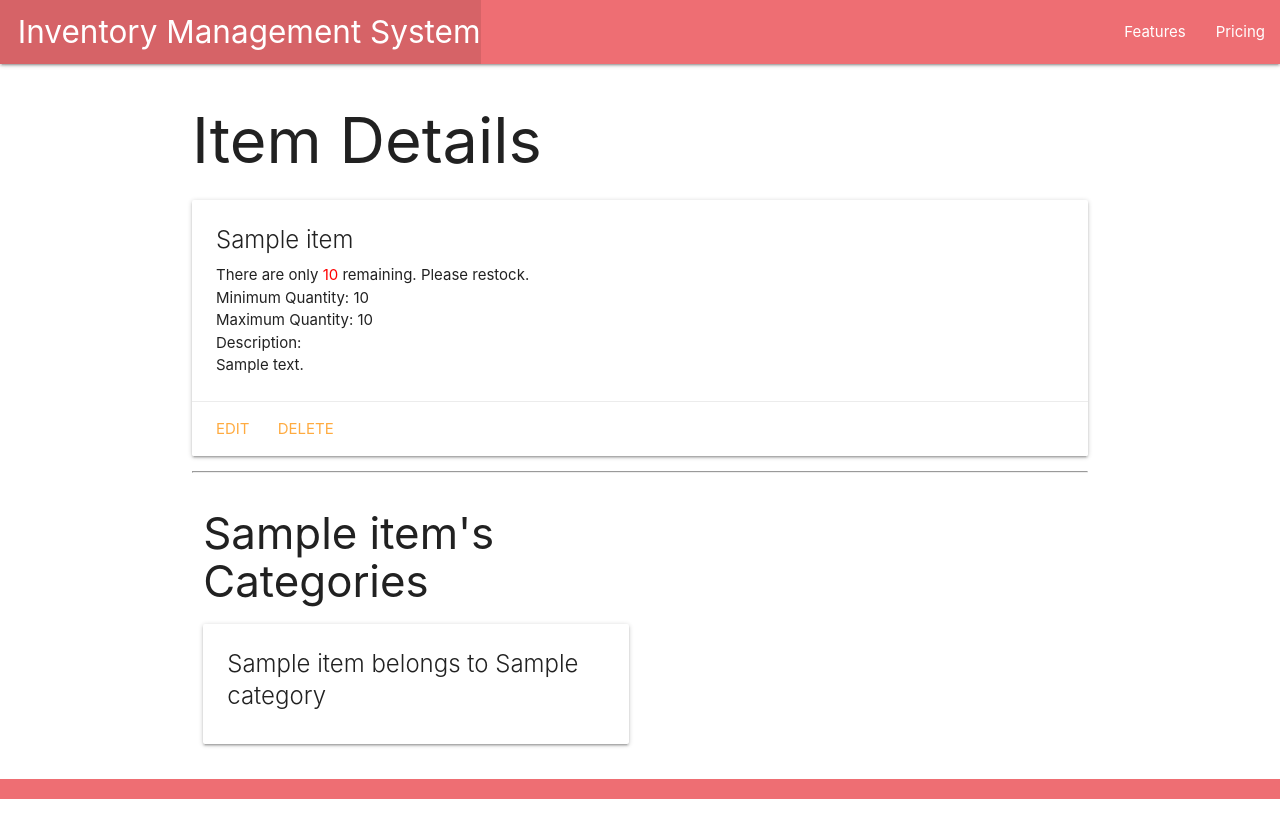
After one commit to MartyEternal/inventorymanager, a Django app: page /items/1/ in a window 1280 px wide. The commit adds this page. Run offline with Django 5.2, Linux system fonts and the light colour scheme; tables that the repository leaves empty hold one stand-in row (values such as "Sample post").

Commit message:
categories fixed and CRUD complete

```diff
--- a/main_app/admin.py
+++ b/main_app/admin.py
@@ -1,4 +1,5 @@
 from django.contrib import admin
-from .models import Item
+from .models import Item, Category
 # Register your models here.
 admin.site.register(Item)
+admin.site.register(Category)
--- a/main_app/models.py
+++ b/main_app/models.py
@@ -3,13 +3,25 @@ from django.urls import reverse
 from datetime import date
 from django.contrib.auth.models import User
 
-# Create your models here.
+#category stuff
+class Category(models.Model):
+    name = models.CharField(max_length=100)
+    description = models.TextField(max_length=250)
+
+    def __str__(self):
+        return self.name
+
+    def get_absolute_url(self):
+        return reverse('categories_detail', kwargs={'category_id': self.id})
+
+    # Create your models here.
 class Item(models.Model):
     name = models.CharField(max_length=100)
-    type = models.CharField(max_length=100)
+    quantity_current = models.IntegerField()
+    quantity_min = models.IntegerField(default = 1)
+    quantity_max = models.IntegerField()
     description = models.TextField(max_length=250)
-    quantity_current = models.IntegerField()
-    quantity_max = models.IntegerField()
+    categories = models.ManyToManyField(Category)
 
     def __str__(self):
         return self.name
--- a/main_app/templates/base.html
+++ b/main_app/templates/base.html
@@ -20,8 +20,7 @@
           <li><a href="{% url 'home' %}" class="left brand-logo">&nbsp;&nbsp;Inventory Management System</a></li>
         </ul>
         <ul class="right">
-
-          <li ><a href="#" class="dropdown">Features</a></li>
+          <li><a href="#" class="dropdown">Features</a></li>
           <div class="dropdown-content">
             <a href="{% url 'about' %}">About</a>
             <a href="#">Contact</a>
@@ -35,8 +34,10 @@
             <a href="#">Knowledge Base</a>
             <a href="#">FAQs</a>
           </div>
-          <li><a href="{% url 'item_create' %}">Add an Item</a></li>
-          <li><a href="{% url 'item' %}">View My Inventory</a></li>
+          <li><a href="{% url 'categories_index' %}">Categories</a></li>
+          <li><a href="{% url 'categories_create' %}">Add a Category</a></li>
+          <li><a href="{% url 'items_create' %}">Add an Item</a></li>
+          <li><a href="{% url 'index' %}">View My Inventory</a></li>
           <li class="nav-item">
             <a class="nav-link" href="{% url 'logout' %}">Logout</a>
           </li>
--- /dev/null
+++ b/main_app/templates/items/detail.html
@@ -0,0 +1,52 @@
+{% extends 'base.html' %}
+{% block content %}
+
+<h1>Item Details</h1>
+
+<div class="card">
+  <div class="card-content">
+    <span class="card-title">{{ item.name }}</span>
+    {% if item.quantity_current > item.quantity_min %}
+    <p>Quantity: {{ item.quantity_current }}</p>
+    {% else %}
+    <p>There
+      {% if item.quantity_current == 1 %}
+      is
+      {% else %}
+      are
+      {% endif %}
+      only <span style="color: red">{{ item.quantity_current }}</span> remaining. Please restock.</p>
+    {% endif %}
+    <p>Minimum Quantity: {{ item.quantity_min }}</p>
+    <p>Maximum Quantity: {{ item.quantity_max }}</p>
+    <p>Description: {{ item.description|linebreaks }}</p>
+  </div>
+  <div class="card-action">
+    <a href="{% url 'items_update' item.id %}">Edit</a>
+    <a href="{% url 'items_delete' item.id %}">Delete</a>
+  </div>
+</div>
+
+<hr>
+
+<div class="row">
+  <div class="col s6">
+    <h3>{{ item.name }}'s Categories</h3>
+    {% if item.categories.count %}
+    {% for category in item.categories.all %}
+    <div class="card">
+      <div class="card-content">
+        <span class="card-title">
+          {{ item.name }} belongs to {{ category.name }}
+        </span>
+      </div>
+    </div>
+    {% endfor %}
+    {% else %}
+    <h5>No Categories</h5>
+    {% endif %}
+  </div>
+  <!-- Available categories will come after this line -->
+</div>
+
+{% endblock %}
--- a/main_app/templates/item/index.html
+++ b/main_app/templates/items/index.html
@@ -3,7 +3,7 @@
 
 <h1>Inventory List</h1>
 
-{% for item in inventory %}
+{% for item in items %}
 <div class="card">
     <a href="{% url 'detail' item.id %}">
         <div class="card-content">
--- a/main_app/urls.py
+++ b/main_app/urls.py
@@ -4,11 +4,20 @@ from . import views
 urlpatterns = [
     path('', views.home, name='home'),
     path('about/', views.about, name='about'),
-    path('item/', views.item_index, name='item'),
-    path('item/<int:item_id>/', views.item_detail, name='detail'),
-    path('item/create/', views.ItemCreate, name='item_create'),
-    path('item/<int:pk>/update/', views.ItemUpdate, name='item_update'),
-    path('item/<int:pk>/delete/', views.ItemDelete, name='item_delete'),
+    path('items/', views.items_index, name='index'),
+    path('items/<int:item_id>/', views.items_detail, name='detail'),
+    path('items/create/', views.ItemCreate.as_view(), name='items_create'),
+    path('items/<int:pk>/update/', views.ItemUpdate.as_view(), name='items_update'),
+    path('items/<int:pk>/delete/', views.ItemDelete.as_view(), name='items_delete'),
+
+    #login/out
     path('logout/', views.logout_user, name='logout'),
 
+    # categories stuff
+    path('categories/', views.categories_index, name='categories_index'),
+    path('categories/<int:category_id>/', views.categories_detail, name='categories_detail'),
+    path('categories/create/', views.CategoryCreate.as_view(), name='categories_create'),
+    path('categories/<int:pk>/update/', views.CategoryUpdate.as_view(), name='categories_update'),
+    path('categories/<int:pk>/delete/', views.CategoryDelete.as_view(), name='categories_delete'),
+
 ]
--- a/main_app/views.py
+++ b/main_app/views.py
@@ -1,6 +1,6 @@
 from django.shortcuts import render, redirect
 from django.views.generic.edit import CreateView, UpdateView, DeleteView
-from .models import Item
+from .models import Item, Category
 from django.contrib.auth import authenticate, login, logout
 from django.contrib import messages
 from django.contrib.auth.decorators import login_required
@@ -12,20 +12,20 @@ from django.contrib.auth.decorators import login_required
 # ]
 
 # Create your views here.
-@login_required
+# @login_required
 class ItemCreate(CreateView):
     model = Item
-    fields = '__all__'
+    fields = ['name', 'quantity_current', 'quantity_max', 'description']
 
-@login_required
+# @login_required
 class ItemUpdate(UpdateView):
   model = Item
-  fields = ['type', 'description', 'quantity_current', 'quantity_max']
+  fields = ['quantity_current', 'quantity_min', 'quantity_max', 'description']
 
-@login_required
+# @login_required
 class ItemDelete(DeleteView):
   model = Item
-  success_url = '/item'
+  success_url = '/items'
 
 # def home(request):
 #     return render(request, 'home.html')
@@ -33,17 +33,17 @@ class ItemDelete(DeleteView):
 def about(request):
     return render(request, 'about.html')
 
-@login_required
-def item_index(request):
-    item = Item.objects.all()
-    return render(request, 'item/index.html', {
-        'item': item
+# @login_required
+def items_index(request):
+    items = Item.objects.all()
+    return render(request, 'items/index.html', {
+        'items': items
     })
 
-@login_required
-def item_detail(request, item_id):
+# @login_required
+def items_detail(request, item_id):
     item = Item.objects.get(id=item_id)
-    return render(request, 'item/detail.html', { 'item': item })
+    return render(request, 'items/detail.html', { 'item': item })
 
 def home(request):
     items = Item.objects.all()
@@ -66,3 +66,26 @@ def logout_user(request):
     logout(request)
     messages.success(request, 'You have been logged out')
     return redirect('home')
+
+# categories stuff
+def categories_index(request):
+    categories = Category.objects.all()
+    return render(request, 'categories/index.html', {
+        'categories': categories
+    })
+
+def categories_detail(request, category_id):
+    category = Category.objects.get(id=category_id)
+    return render(request, 'categories/detail.html', { 'category': category })
+
+class CategoryCreate(CreateView):
+    model = Category
+    fields = '__all__'
+
+class CategoryUpdate(UpdateView):
+    model = Category
+    fields = '__all__'
+
+class CategoryDelete(DeleteView):
+    model = Category
+    success_url = '/categories'
```
Also changed, not shown: main_app/templates/categories/detail.html (added, +20 -0 lines), main_app/templates/categories/index.html (added, +19 -0 lines), main_app/templates/item/detail.html (deleted, +0 -23 lines), main_app/templates/main_app/category_confirm_delete.html (added, +13 -0 lines), main_app/templates/main_app/category_form.html (added, +18 -0 lines), main_app/migrations/0002_category.py (added), main_app/migrations/0003_item_categories.py (added), main_app/migrations/0004_remove_item_type_item_quantity_min.py (added), main_app/migrations/0005_alter_item_quantity_min.py (added), 1 other file.
